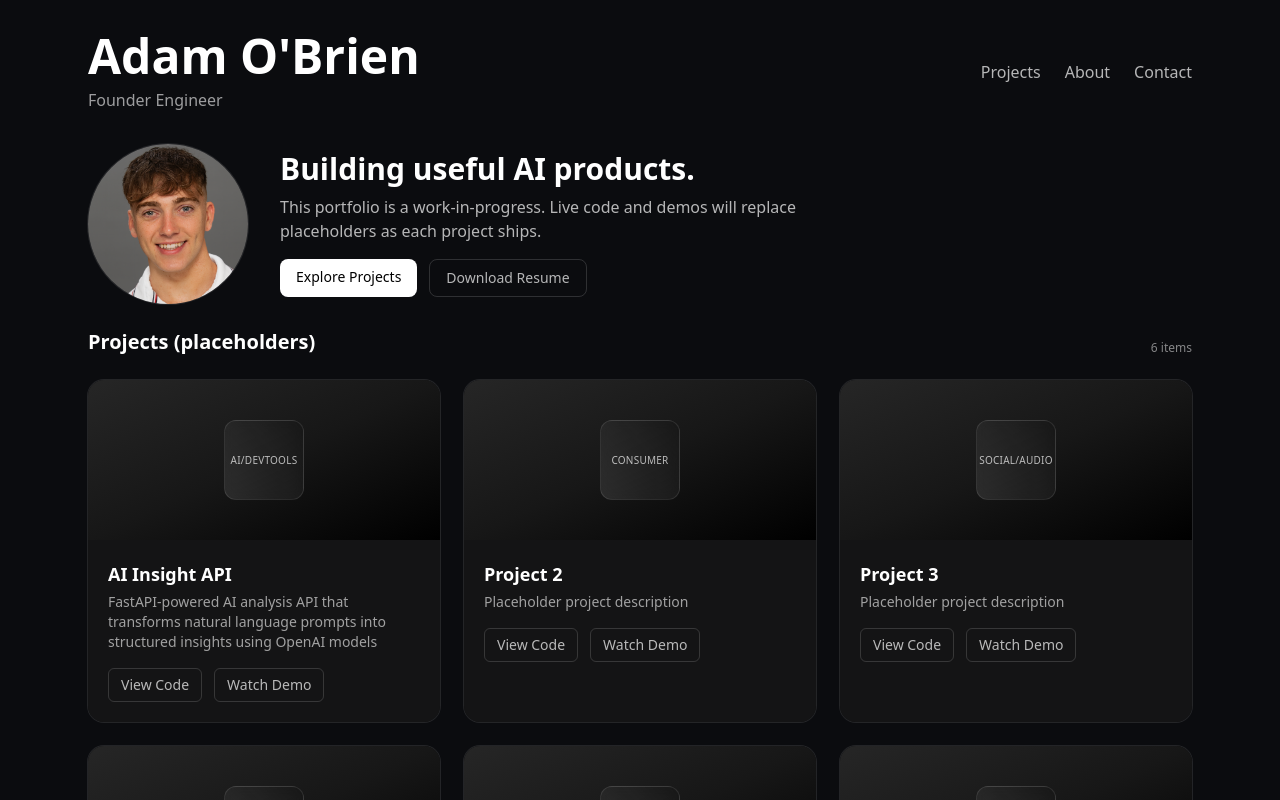
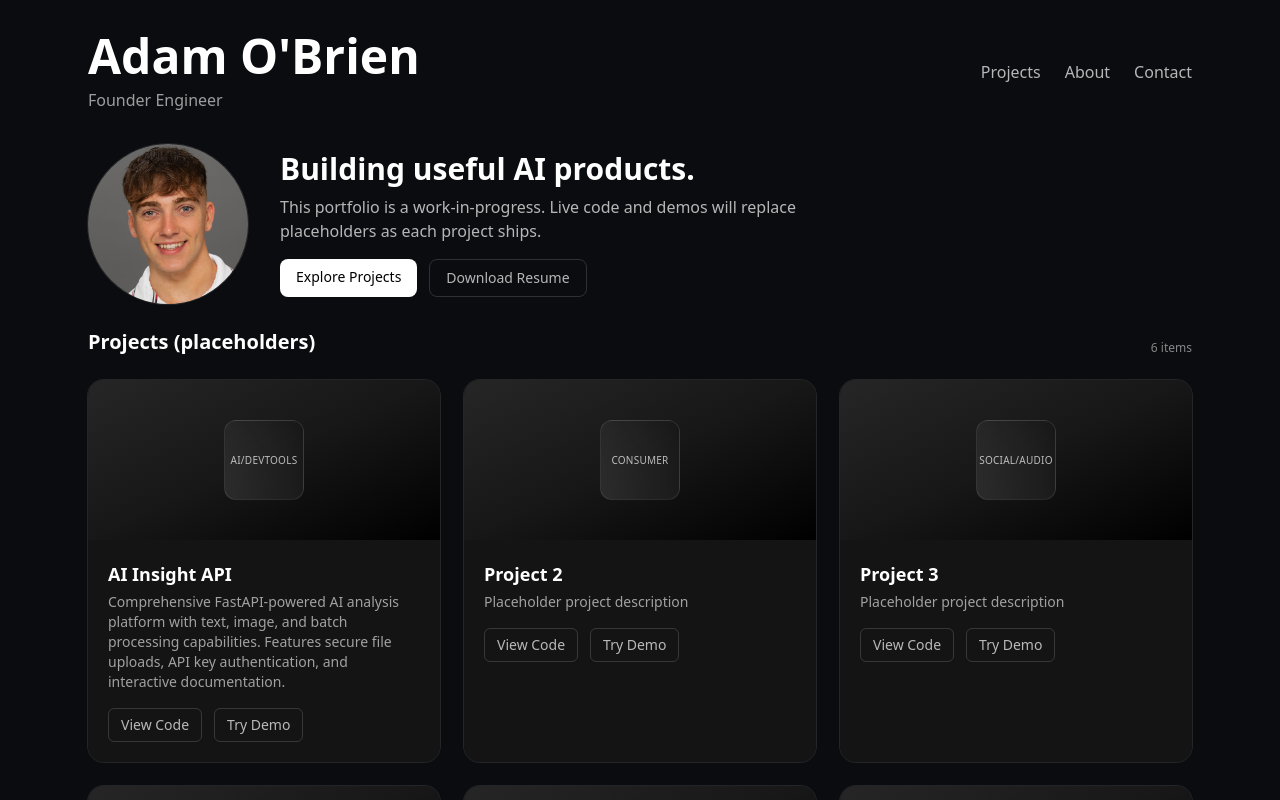
Before and after one commit to adamobrien-dev/portfolio-site, a Next.js app: page / in a window 1280 px wide. Shown: the top 800 px of the page. Built offline with nearby package versions, Linux system fonts and the light colour scheme.

Commit message:
feat: Linking AI Insight API demo

```diff
--- a/src/components/Card.tsx
+++ b/src/components/Card.tsx
@@ -33,11 +33,11 @@ export default function Card({ title, blurb, badge, codeLink, demoLink }: P) {
               rel="noopener noreferrer"
               className="rounded-md border border-white/15 px-3 py-1.5 text-sm text-white/70 hover:text-white hover:border-white/30 transition-colors"
             >
-              Watch Demo
+              Try Demo
             </a>
           ) : (
             <button disabled className="cursor-not-allowed rounded-md border border-white/15 px-3 py-1.5 text-sm text-white/70">
-              Watch Demo
+              Try Demo
             </button>
           )}
         </div>
--- a/src/data/projects.ts
+++ b/src/data/projects.ts
@@ -13,9 +13,10 @@ export const projects: Project[] = [
   {
     key: "project1",
     title: "AI Insight API",
-    blurb: "FastAPI-powered AI analysis API that transforms natural language prompts into structured insights using OpenAI models",
+    blurb: "Comprehensive FastAPI-powered AI analysis platform with text, image, and batch processing capabilities. Features secure file uploads, API key authentication, and interactive documentation.",
     badge: "AI/DevTools",
-    codeLink: "https://github.com/adamobrien-dev/ai-insight-api"
+    codeLink: "https://github.com/adamobrien-dev/ai-insight-api",
+    demoLink: "https://ai-insight-api.adamobrien.dev/docs"
   },
   { key: "project2", title: "Project 2", blurb: "Placeholder project description", badge: "Consumer" },
   { key: "project3", title: "Project 3", blurb: "Placeholder project description", badge: "Social/Audio" },
```
